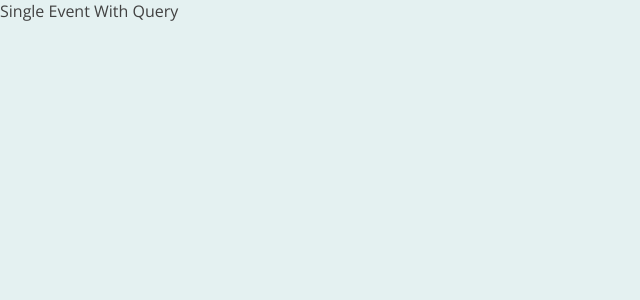
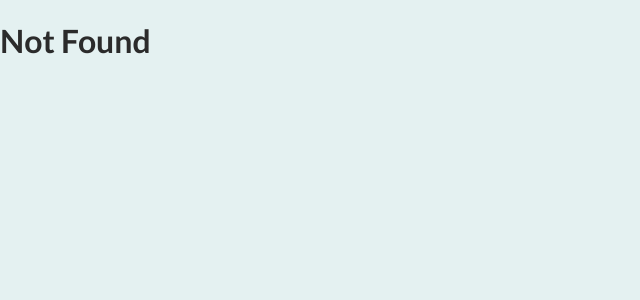
Before and after one commit to Danielstep4/learning-next, a Next.js app: page /events/1 in a window 1280 px wide. Shown: the top 300 px of the page, without its empty margins (0-640 px from the left). Built offline with nearby package versions, Linux system fonts and the light colour scheme.

Commit message:
Done... shallow work very limited. just to experience next.js

```diff
--- a/pages/events/[...slug].tsx
+++ b/pages/events/[...slug].tsx
@@ -4,17 +4,29 @@ import {
   DataFilter,
   DummyEvent,
 } from "../../data/DUMMY_DATA";
+import Event from "../../components/Event";
 
 const SingleEventWithQuery: React.FC = (): JSX.Element => {
   const router = useRouter();
   let filter: DataFilter;
   const { slug } = router.query;
+  if (!slug || !slug.length) return <h1>404</h1>;
   filter = {
     year: +slug[0],
     month: +slug[1],
   };
-  const chosenEvent: DummyEvent[] = getFilteredEvents(filter);
-  return <div>Single Event With Query</div>;
+  const chosenEvents: DummyEvent[] = getFilteredEvents(filter);
+  if (!chosenEvents.length) return <h1>Not Found</h1>;
+  const showData = chosenEvents.map((event, index) => (
+    <Event chosenEvent={event} key={index} />
+  ));
+
+  return (
+    <>
+      <div>Single Event With Query</div>
+      <div>{showData}</div>
+    </>
+  );
 };
 
 export default SingleEventWithQuery;
```
